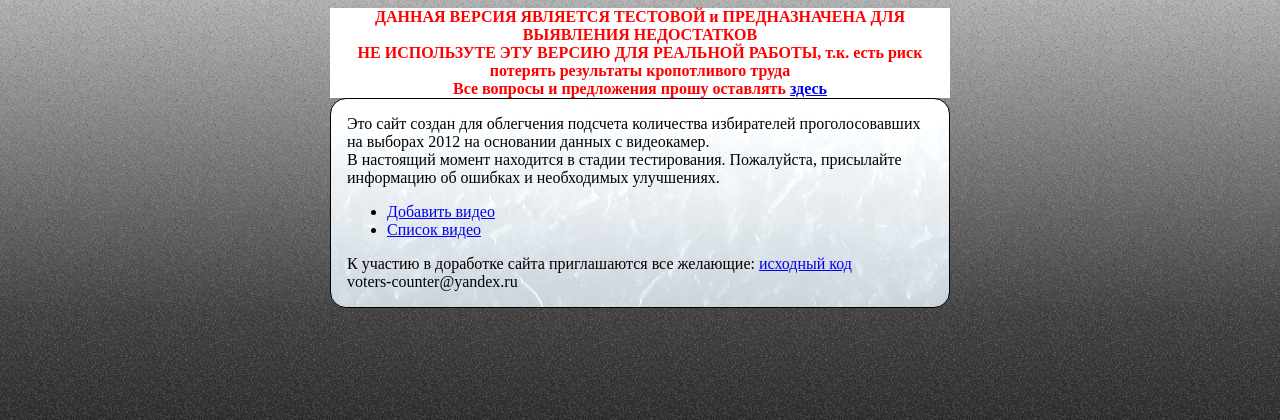
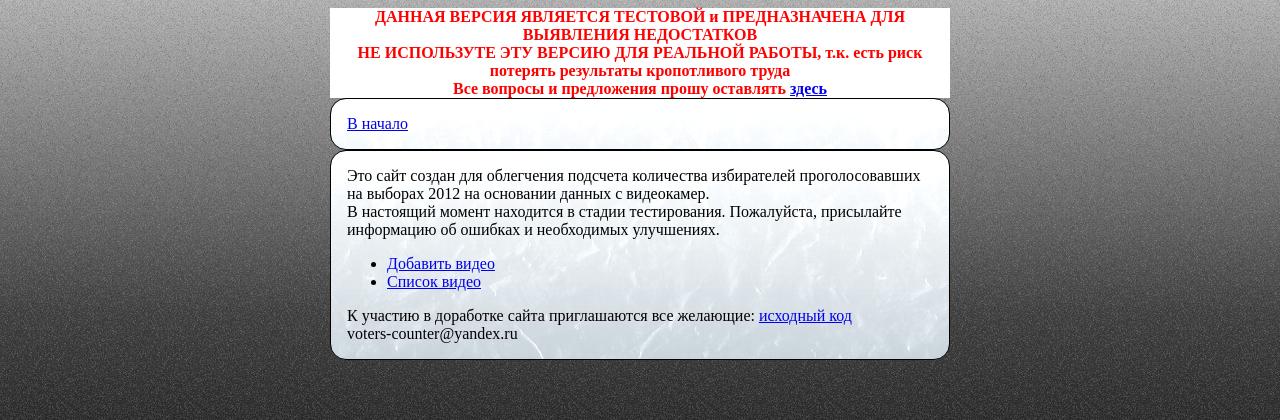
Before and after one commit to voterscounter/voters_counter, a Django app: page / in a window 1280 px wide. Shown: the top 420 px of the page. Run offline with Django 3.2, Linux system fonts and the light colour scheme.

Commit message:
Back link added

```diff
--- a/voters_counter_project/voters_counter_application/templates/base.html
+++ b/voters_counter_project/voters_counter_application/templates/base.html
@@ -163,7 +163,11 @@
 <div class="width-boundary">
 <div class="warning">ДАННАЯ ВЕРСИЯ ЯВЛЯЕТСЯ ТЕСТОВОЙ и ПРЕДНАЗНАЧЕНА ДЛЯ ВЫЯВЛЕНИЯ НЕДОСТАТКОВ</div>
 <div class="warning">НЕ ИСПОЛЬЗУТЕ ЭТУ ВЕРСИЮ ДЛЯ РЕАЛЬНОЙ РАБОТЫ, т.к. есть риск потерять результаты кропотливого труда</div>
-<div class="warning">Все вопросы и предложения прошу оставлять <a href="http://voters-counter.livejournal.com/572.html" target="_blank">здесь</a></div>
+<div class="warning">Все вопросы и предложения прошу оставлять <a href="http://voters-counter.livejournal.com/572.html" target="_blank">здесь</a>
+</div>
+<div class="plate">
+<a href="/">В начало</a>
+</div>
 {% block body-block %}{% endblock %}
 </div>
 </body>
```
Also changed, not shown: 1 other file.
